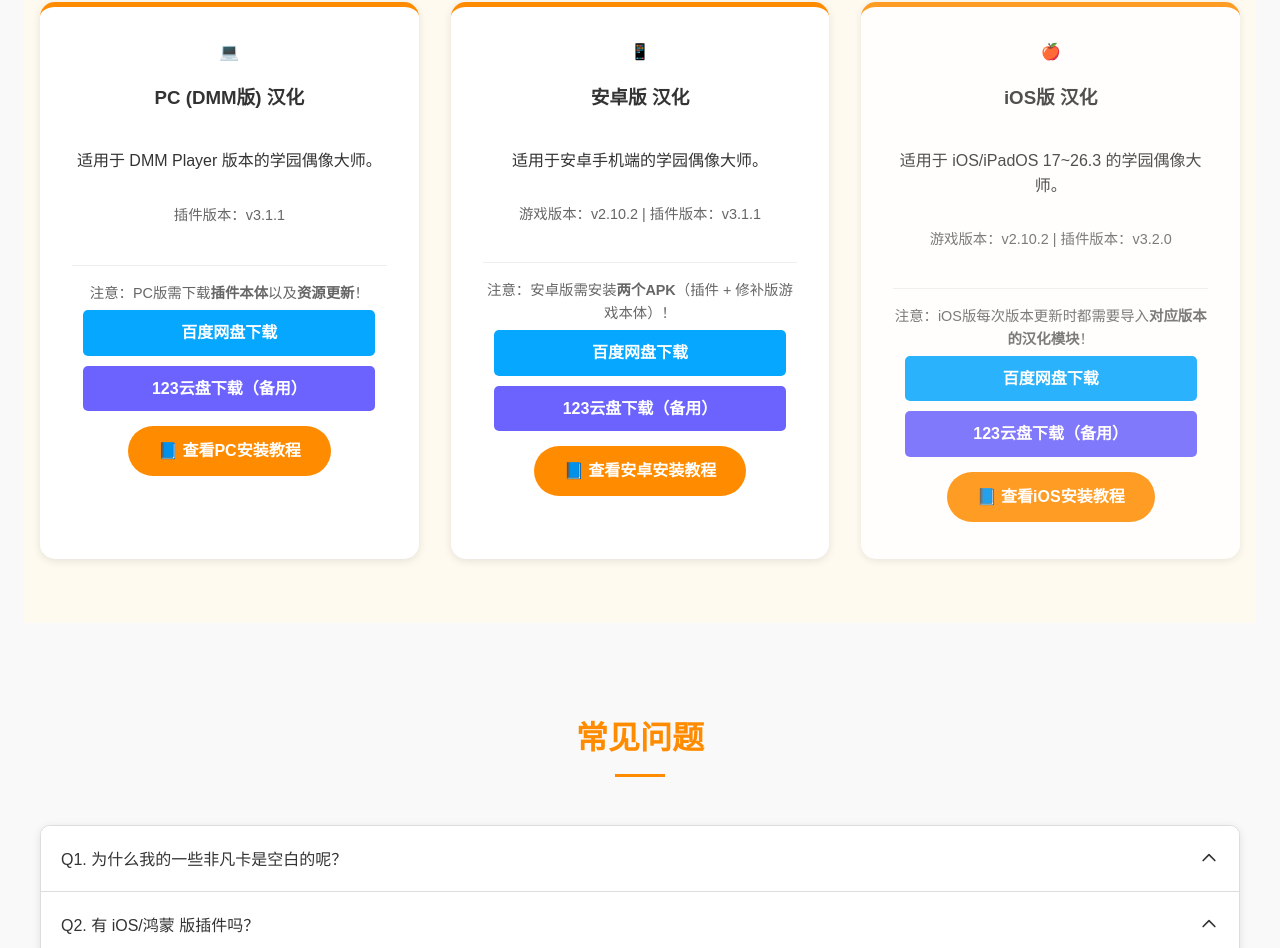
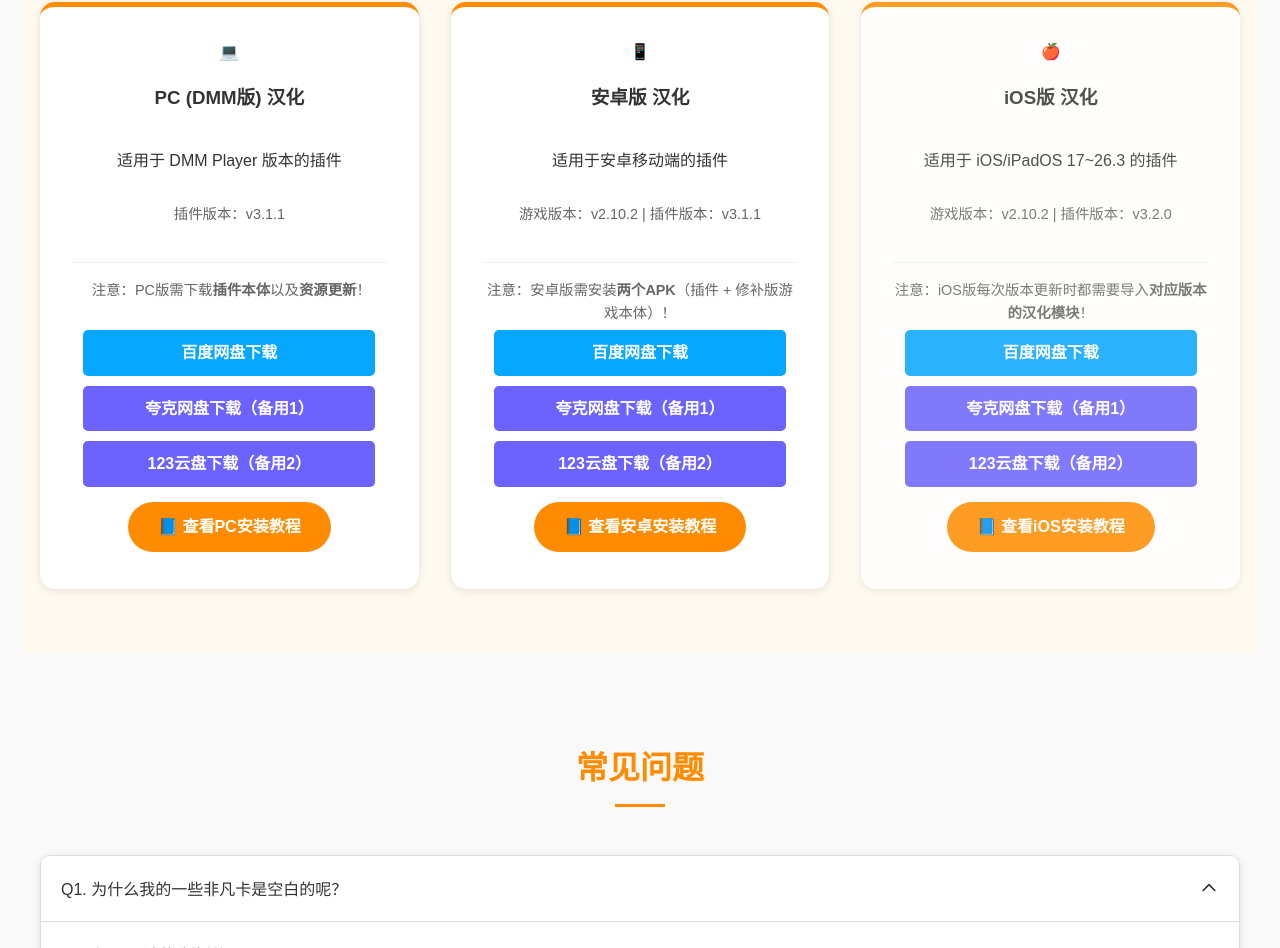
Before and after one commit to chihya72/gakumas-CN-translate, a plain HTML site: page index.html in a window 1280 px wide. Shown: the part 1889-2837 px from the top of the page. Drawn offline with Linux system fonts and the light colour scheme.

Commit message:
增加夸克网盘，调整页面布局

```diff
--- a/index.html
+++ b/index.html
@@ -699,14 +699,15 @@
             <div class="card">
                 <span class="version-icon">💻</span>
                 <h3>PC (DMM版) 汉化</h3>
-                <p>适用于 DMM Player 版本的学园偶像大师。</p>
-                <p style="color: #666; font-size: 0.9rem;">插件版本：v3.1.1</p>
+                <p>适用于 DMM Player 版本的插件</p>
+                <p style="color: #666; font-size: 0.9rem; line-height: 1.4;">插件版本：v3.1.1</p>
 
                 <div class="download-group">
-                    <p style="margin:0; color:#666; font-size:0.9rem;">注意：PC版需下载<strong>插件本体</strong>以及<strong>资源更新</strong>！</p>
+                    <p style="margin:0; color:#666; font-size:0.9rem;">&emsp; 注意：PC版需下载<strong>插件本体</strong>以及<strong>资源更新</strong>！&emsp; &emsp; &emsp; &emsp; </p>
                     <!-- 网盘：PC 插件压缩包（含提取码） -->
                     <a href="https://pan.baidu.com/s/14YjdeS0fjl6CC8pb2cuVmw?pwd=1ua1" target="_blank" class="btn btn-baidu">百度网盘下载</a>
-                    <a href="https://www.123865.com/s/eTUnvd-RweDH?pwd=LtcW#" target="_blank" class="btn btn-ali">123云盘下载（备用）</a>
+                    <a href="https://pan.quark.cn/s/959262a46d34" target="_blank" class="btn btn-ali">夸克网盘下载（备用1）</a>
+                    <a href="https://www.123865.com/s/eTUnvd-RweDH?pwd=LtcW#" target="_blank" class="btn btn-ali">123云盘下载（备用2）</a>
                     <a href="tutorial_pc.html" class="btn btn-main" style="width:auto; margin-top:10px;">📘 查看PC安装教程</a>
                 </div>
             </div>
@@ -715,14 +716,15 @@
             <div class="card">
                 <span class="version-icon">📱</span>
                 <h3>安卓版 汉化</h3>
-                <p>适用于安卓手机端的学园偶像大师。</p>
+                <p>适用于安卓移动端的插件</p>
                 <p style="color: #666; font-size: 0.9rem; line-height: 1.4;">游戏版本：v2.10.2 | 插件版本：v3.1.1</p>
 
                 <div class="download-group">
                     <p style="margin:0; color:#666; font-size:0.9rem;">注意：安卓版需安装<strong>两个APK</strong>（插件 + 修补版游戏本体）！</p>
                     <!-- 网盘：Android 插件与游戏本体 APK -->
                     <a href="https://pan.baidu.com/s/1e2eYdETvL4pbYMkHFw4okg?pwd=k9e9" target="_blank" class="btn btn-baidu">百度网盘下载</a>
-                    <a href="https://www.123865.com/s/eTUnvd-DweDH?pwd=YbTd#" target="_blank" class="btn btn-ali">123云盘下载（备用）</a>
+                    <a href="https://pan.quark.cn/s/e63793143f59" target="_blank" class="btn btn-ali">夸克网盘下载（备用1）</a>
+                    <a href="https://www.123865.com/s/eTUnvd-DweDH?pwd=YbTd#" target="_blank" class="btn btn-ali">123云盘下载（备用2）</a>
                     <a href="tutorial_android.html" class="btn btn-main" style="width:auto; margin-top:10px;">📘 查看安卓安装教程</a>
                 </div>
             </div>
@@ -731,14 +733,15 @@
             <div class="card" style="opacity: 0.85;">
                 <span class="version-icon">🍎</span>
                 <h3>iOS版 汉化</h3>
-                <p>适用于 iOS/iPadOS 17~26.3 的学园偶像大师。</p>
+                <p>适用于 iOS/iPadOS 17~26.3 的插件</p>
                 <p style="color: #666; font-size: 0.9rem; line-height: 1.4;">游戏版本：v2.10.2 | 插件版本：v3.2.0</p>
 
                 <div class="download-group">
                     <p style="margin:0; color:#666; font-size:0.9rem;">注意：iOS版每次版本更新时都需要导入<strong>对应版本的汉化模块</strong>！</p>
                     <!-- 网盘：ios 插件与游戏本体 -->
                     <a href="https://pan.baidu.com/s/18kBWcFRlZm9yo1NEQrdaEQ?pwd=91uq" target="_blank" class="btn btn-baidu">百度网盘下载</a>
-                    <a href="https://www.123684.com/s/eTUnvd-ZJtDH?pwd=seRh#" target="_blank" class="btn btn-ali">123云盘下载（备用）</a>
+                    <a href="https://pan.quark.cn/s/b2f09abccd81" target="_blank" class="btn btn-ali">夸克网盘下载（备用1）</a>
+                    <a href="https://www.123684.com/s/eTUnvd-ZJtDH?pwd=seRh#" target="_blank" class="btn btn-ali">123云盘下载（备用2）</a>
                     <a href="tutorial_ios.html" class="btn btn-main" style="width:auto; margin-top:10px;">📘 查看iOS安装教程</a>
                 </div>
             </div>
```
